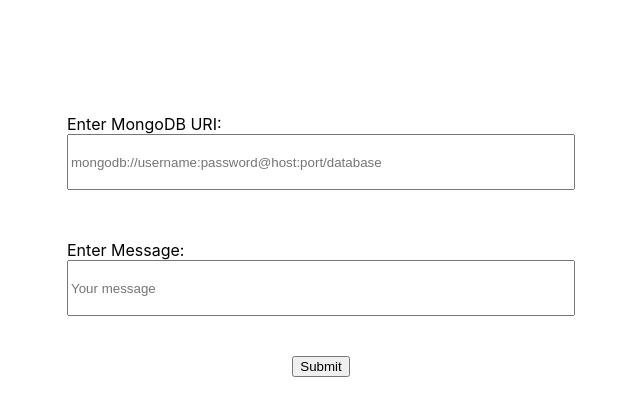
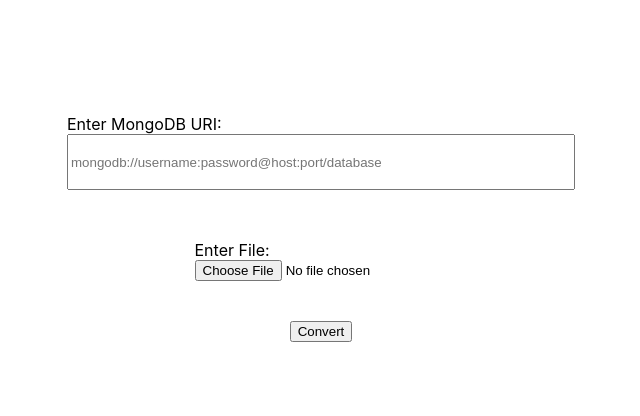
Before and after one commit to N00rAhmed/Excel-to-MongoDB-Uploader, a React (Create React App) app: page / in a window 1280 px wide. Shown: the top 416 px of the page, without its empty margins (319-959 px from the left). Built offline with nearby package versions, Linux system fonts and the light colour scheme.

Commit message:
started functionaluty for excel conversion

```diff
--- a/src/ExcelUploader.tsx
+++ b/src/ExcelUploader.tsx
@@ -1,9 +1,45 @@
-import React, { useState, ChangeEvent, FormEvent } from 'react';
+import React, { useState, useEffect, ChangeEvent, FormEvent } from 'react';
 import "../src/App.css";
+import * as XLSX from 'xlsx';
 
 const ExcelUploader: React.FC = () => {
   const [mongoUri, setMongoUri] = useState<string>('');
   const [message, setMessage] = useState<string>('');
+  const [file, setFile] = useState<File | null>(null);
+  const [jsonData, setJsonData] = useState('');
+
+  const handleConvert = () => {
+    //     e.preventDefault();
+
+    if (file) {
+      const reader = new FileReader();
+      reader.onload = (e) => {
+        const data = e.target!.result;
+        const workbook = XLSX.read(data, { type: "binary" });
+        const sheetName = workbook.SheetNames[0];
+        const worksheet = workbook.Sheets[sheetName];
+        const json = XLSX.utils.sheet_to_json(worksheet);
+        setJsonData(JSON.stringify(json, null, 2)); // Update jsonData state
+      };
+      reader.readAsBinaryString(file);
+      }
+  };
+
+  useEffect(() => {
+    console.log(jsonData); // This will log the updated state whenever jsonData changes
+  }, [jsonData]);
+
+
+
+  const handleFileChange = (e: ChangeEvent<HTMLInputElement>) => {
+    // e.preventDefault();
+    if (e.target.files && e.target.files[0]) {
+      setFile(e.target.files[0]);
+      console.log(jsonData);
+
+    }
+  };
+
 
   const handleUriChange = (event: ChangeEvent<HTMLInputElement>) => {
     setMongoUri(event.target.value);
@@ -34,7 +70,8 @@
 
   return (
     <div>
-      <form className='container' onSubmit={handleSubmit}>
+      {/* onSubmit={handleSubmit} */}
+      <form className='container' >
         <label>
           Enter MongoDB URI:
 
@@ -47,14 +84,20 @@
           />
         </label>
         <label>
-          Enter Message:
-          <input
+          Enter File:
+          {/* <input
             type="text"
             style={{ height: '50px', width: '500px' }}
             value={message}
             onChange={handleMessageChange}
             placeholder="Your message"
-          />
+          /> */}
+      <input
+        type="file"
+        accept=".xls,.xlsx"
+        onChange={handleFileChange}
+      />
+
         </label>
 
 
@@ -71,7 +114,10 @@
  */}
 
 
-        <button type="submit">Submit</button>
+        {/* <button type="submit">Submit</button> */}
+        <button onClick={handleConvert}>Convert</button>
+        <pre>{jsonData}</pre>
+
       </form>
     </div>
   );
```
